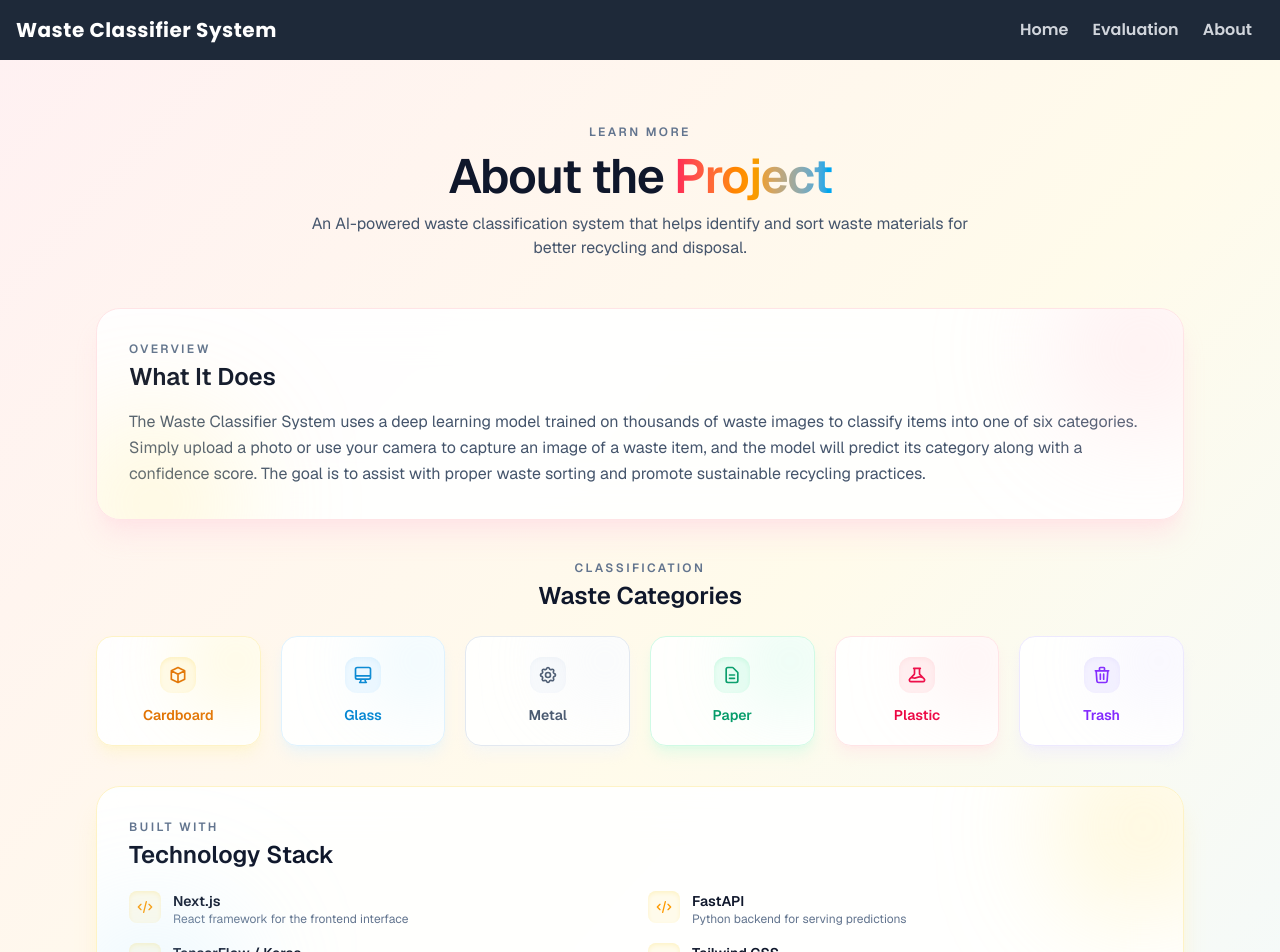
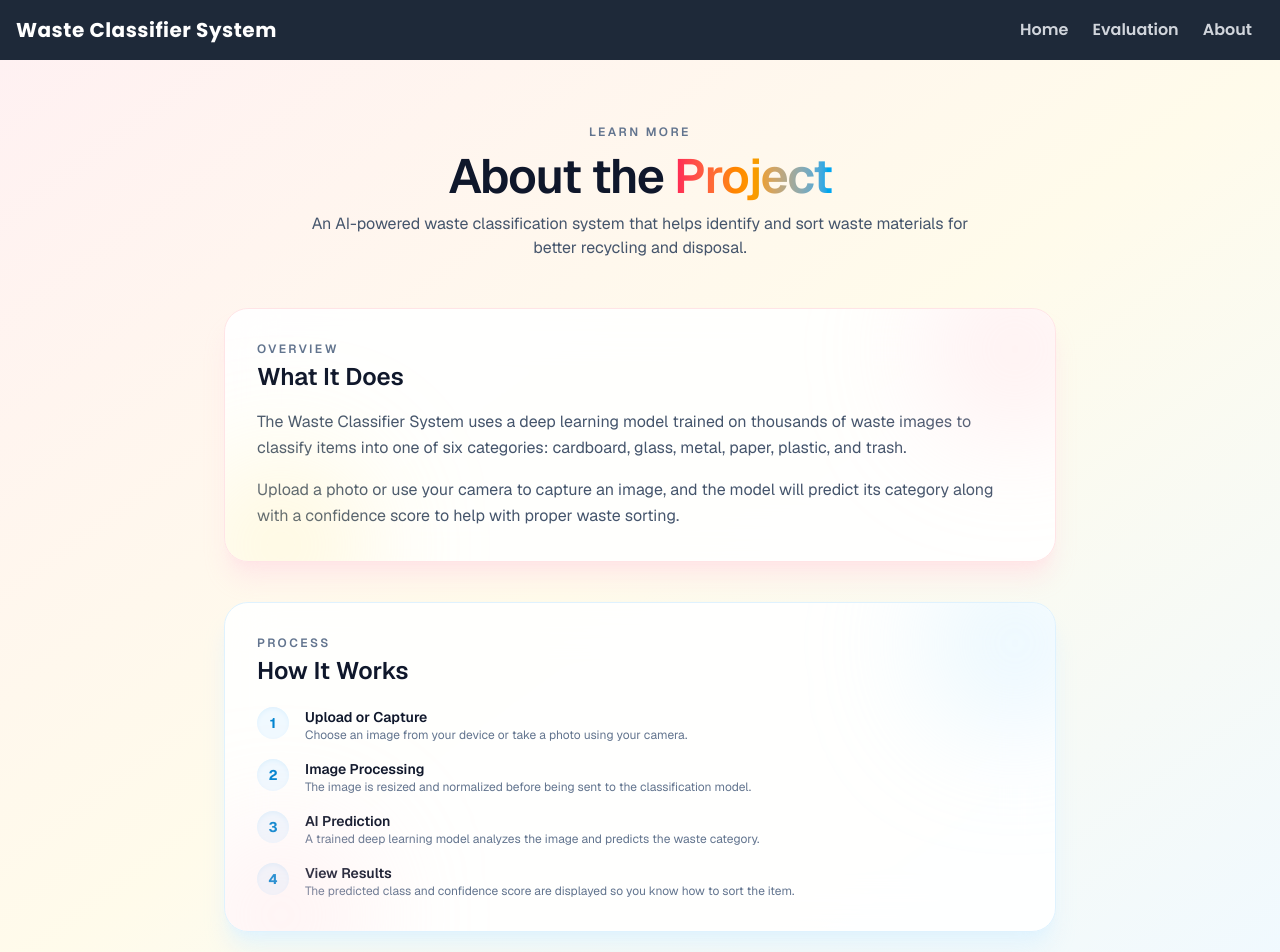
Before and after one commit to pikacoder44/waste-management-classifier, a Next.js app in the folder frontend/: page /about in a window 1280 px wide. Shown: the top 952 px of the page. Built offline with nearby package versions, Linux system fonts and the light colour scheme.

Commit message:
Made About page simpler

```diff
--- a/frontend/app/about/page.tsx
+++ b/frontend/app/about/page.tsx
@@ -1,213 +1,7 @@
 const Page = () => {
-  const categories = [
-    {
-      name: "Cardboard",
-      icon: (
-        <svg
-          className="h-5 w-5"
-          fill="none"
-          viewBox="0 0 24 24"
-          stroke="currentColor"
-          strokeWidth="2"
-        >
-          <path
-            strokeLinecap="round"
-            strokeLinejoin="round"
-            d="M20 7l-8-4-8 4m16 0l-8 4m8-4v10l-8 4m0-10L4 7m8 4v10M4 7v10l8 4"
-          />
-        </svg>
-      ),
-      color: "amber",
-    },
-    {
-      name: "Glass",
-      icon: (
-        <svg
-          className="h-5 w-5"
-          fill="none"
-          viewBox="0 0 24 24"
-          stroke="currentColor"
-          strokeWidth="2"
-        >
-          <path
-            strokeLinecap="round"
-            strokeLinejoin="round"
-            d="M9.75 17L9 20l-1 1h8l-1-1-.75-3M3 13h18M5 17h14a2 2 0 002-2V5a2 2 0 00-2-2H5a2 2 0 00-2 2v10a2 2 0 002 2z"
-          />
-        </svg>
-      ),
-      color: "sky",
-    },
-    {
-      name: "Metal",
-      icon: (
-        <svg
-          className="h-5 w-5"
-          fill="none"
-          viewBox="0 0 24 24"
-          stroke="currentColor"
-          strokeWidth="2"
-        >
-          <path
-            strokeLinecap="round"
-            strokeLinejoin="round"
-            d="M10.325 4.317c.426-1.756 2.924-1.756 3.35 0a1.724 1.724 0 002.573 1.066c1.543-.94 3.31.826 2.37 2.37a1.724 1.724 0 001.066 2.573c1.756.426 1.756 2.924 0 3.35a1.724 1.724 0 00-1.066 2.573c.94 1.543-.826 3.31-2.37 2.37a1.724 1.724 0 00-2.573 1.066c-.426 1.756-2.924 1.756-3.35 0a1.724 1.724 0 00-2.573-1.066c-1.543.94-3.31-.826-2.37-2.37a1.724 1.724 0 00-1.066-2.573c-1.756-.426-1.756-2.924 0-3.35a1.724 1.724 0 001.066-2.573c-.94-1.543.826-3.31 2.37-2.37.996.608 2.296.07 2.572-1.065z"
-          />
-          <path
-            strokeLinecap="round"
-            strokeLinejoin="round"
-            d="M15 12a3 3 0 11-6 0 3 3 0 016 0z"
-          />
-        </svg>
-      ),
-      color: "slate",
-    },
-    {
-      name: "Paper",
-      icon: (
-        <svg
-          className="h-5 w-5"
-          fill="none"
-          viewBox="0 0 24 24"
-          stroke="currentColor"
-          strokeWidth="2"
-        >
-          <path
-            strokeLinecap="round"
-            strokeLinejoin="round"
-            d="M9 12h6m-6 4h6m2 5H7a2 2 0 01-2-2V5a2 2 0 012-2h5.586a1 1 0 01.707.293l5.414 5.414a1 1 0 01.293.707V19a2 2 0 01-2 2z"
-          />
-        </svg>
-      ),
-      color: "emerald",
-    },
-    {
-      name: "Plastic",
-      icon: (
-        <svg
-          className="h-5 w-5"
-          fill="none"
-          viewBox="0 0 24 24"
-          stroke="currentColor"
-          strokeWidth="2"
-        >
-          <path
-            strokeLinecap="round"
-            strokeLinejoin="round"
-            d="M19.428 15.428a2 2 0 00-1.022-.547l-2.387-.477a6 6 0 00-3.86.517l-.318.158a6 6 0 01-3.86.517L6.05 15.21a2 2 0 00-1.806.547M8 4h8l-1 1v5.172a2 2 0 00.586 1.414l5 5c1.26 1.26.367 3.414-1.415 3.414H4.828c-1.782 0-2.674-2.154-1.414-3.414l5-5A2 2 0 009 10.172V5L8 4z"
-          />
-        </svg>
-      ),
-      color: "rose",
-    },
-    {
-      name: "Trash",
-      icon: (
-        <svg
-          className="h-5 w-5"
-          fill="none"
-          viewBox="0 0 24 24"
-          stroke="currentColor"
-          strokeWidth="2"
-        >
-          <path
-            strokeLinecap="round"
-            strokeLinejoin="round"
-            d="M19 7l-.867 12.142A2 2 0 0116.138 21H7.862a2 2 0 01-1.995-1.858L5 7m5 4v6m4-6v6m1-10V4a1 1 0 00-1-1h-4a1 1 0 00-1 1v3M4 7h16"
-          />
-        </svg>
-      ),
-      color: "violet",
-    },
-  ];
-
-  const colorMap: Record<
-    string,
-    {
-      bg: string;
-      text: string;
-      border: string;
-      shadow: string;
-      iconBg: string;
-      iconShadow: string;
-      blur: string;
-    }
-  > = {
-    rose: {
-      bg: "bg-white/90",
-      text: "text-rose-600",
-      border: "border-rose-100",
-      shadow: "shadow-rose-100/60",
-      iconBg: "bg-rose-50",
-      iconShadow: "shadow-rose-100",
-      blur: "bg-rose-200/30",
-    },
-    amber: {
-      bg: "bg-white/90",
-      text: "text-amber-600",
-      border: "border-amber-100",
-      shadow: "shadow-amber-100/60",
-      iconBg: "bg-amber-50",
-      iconShadow: "shadow-amber-100",
-      blur: "bg-amber-200/30",
-    },
-    sky: {
-      bg: "bg-white/90",
-      text: "text-sky-600",
-      border: "border-sky-100",
-      shadow: "shadow-sky-100/60",
-      iconBg: "bg-sky-50",
-      iconShadow: "shadow-sky-100",
-      blur: "bg-sky-200/30",
-    },
-    emerald: {
-      bg: "bg-white/90",
-      text: "text-emerald-600",
-      border: "border-emerald-100",
-      shadow: "shadow-emerald-100/60",
-      iconBg: "bg-emerald-50",
-      iconShadow: "shadow-emerald-100",
-      blur: "bg-emerald-200/30",
-    },
-    slate: {
-      bg: "bg-white/90",
-      text: "text-slate-600",
-      border: "border-slate-200",
-      shadow: "shadow-slate-100/60",
-      iconBg: "bg-slate-50",
-      iconShadow: "shadow-slate-100",
-      blur: "bg-slate-200/30",
-    },
-    violet: {
-      bg: "bg-white/90",
-      text: "text-violet-600",
-      border: "border-violet-100",
-      shadow: "shadow-violet-100/60",
-      iconBg: "bg-violet-50",
-      iconShadow: "shadow-violet-100",
-      blur: "bg-violet-200/30",
-    },
-  };
-
-  const techStack = [
-    {
-      name: "Next.js",
-      description: "React framework for the frontend interface",
-    },
-    { name: "FastAPI", description: "Python backend for serving predictions" },
-    {
-      name: "TensorFlow / Keras",
-      description: "Deep learning model for image classification",
-    },
-    {
-      name: "Tailwind CSS",
-      description: "Utility-first styling across the UI",
-    },
-  ];
-
   return (
     <div className="min-h-[calc(100vh-4rem)] bg-linear-to-br from-rose-50 via-amber-50 to-sky-50 text-slate-900 font-sans">
-      <div className="max-w-6xl mx-auto px-4 sm:px-6 lg:px-8 py-12 sm:py-16">
+      <div className="max-w-4xl mx-auto px-4 sm:px-6 lg:px-8 py-12 sm:py-16">
         {/* Header */}
         <div className="text-center space-y-3 mb-12">
           <p className="text-xs font-semibold uppercase tracking-[0.2em] text-slate-500">
@@ -225,7 +19,7 @@ const Page = () => {
           </p>
         </div>
 
-        {/* What It Does */}
+        {/* Overview */}
         <div className="relative overflow-hidden rounded-3xl border border-rose-100 bg-white/90 p-6 sm:p-8 shadow-xl shadow-rose-100/80 backdrop-blur-xl mb-10">
           <div className="mb-4">
             <p className="text-xs font-semibold uppercase tracking-[0.2em] text-slate-500">
@@ -235,92 +29,18 @@ const Page = () => {
               What It Does
             </h2>
           </div>
-          <p className="text-sm sm:text-base text-slate-600 leading-relaxed">
+          <p className="text-sm sm:text-base text-slate-600 leading-relaxed mb-4">
             The Waste Classifier System uses a deep learning model trained on
             thousands of waste images to classify items into one of six
-            categories. Simply upload a photo or use your camera to capture an
-            image of a waste item, and the model will predict its category along
-            with a confidence score. The goal is to assist with proper waste
-            sorting and promote sustainable recycling practices.
+            categories: cardboard, glass, metal, paper, plastic, and trash.
+          </p>
+          <p className="text-sm sm:text-base text-slate-600 leading-relaxed">
+            Upload a photo or use your camera to capture an image, and the model
+            will predict its category along with a confidence score to help with
+            proper waste sorting.
           </p>
           <div className="pointer-events-none absolute -right-10 -top-10 h-40 w-40 rounded-full bg-rose-200/40 blur-3xl" />
           <div className="pointer-events-none absolute -bottom-16 -left-6 h-40 w-40 rounded-full bg-amber-200/35 blur-3xl" />
-        </div>
-
-        {/* Waste Categories */}
-        <div className="mb-10">
-          <div className="text-center mb-6">
-            <p className="text-xs font-semibold uppercase tracking-[0.2em] text-slate-500">
-              Classification
-            </p>
-            <h2 className="text-xl sm:text-2xl font-semibold text-slate-900 mt-1">
-              Waste Categories
-            </h2>
-          </div>
-          <div className="grid grid-cols-2 sm:grid-cols-3 lg:grid-cols-6 gap-4 sm:gap-5">
-            {categories.map((cat) => {
-              const c = colorMap[cat.color];
-              return (
-                <div
-                  key={cat.name}
-                  className={`relative overflow-hidden rounded-2xl border ${c.border} ${c.bg} p-5 shadow-lg ${c.shadow} backdrop-blur-xl text-center`}
-                >
-                  <div
-                    className={`mx-auto flex h-9 w-9 items-center justify-center rounded-xl ${c.iconBg} ${c.text} shadow-inner ${c.iconShadow} mb-3`}
-                  >
-                    {cat.icon}
-                  </div>
-                  <p className={`text-sm font-semibold ${c.text}`}>
-                    {cat.name}
-                  </p>
-                  <div
-                    className={`pointer-events-none absolute -right-6 -top-6 h-24 w-24 rounded-full ${c.blur} blur-2xl`}
-                  />
-                </div>
-              );
-            })}
-          </div>
-        </div>
-
-        {/* Tech Stack */}
-        <div className="relative overflow-hidden rounded-3xl border border-amber-100 bg-white/90 p-6 sm:p-8 shadow-xl shadow-amber-100/80 backdrop-blur-xl mb-10">
-          <div className="mb-5">
-            <p className="text-xs font-semibold uppercase tracking-[0.2em] text-slate-500">
-              Built With
-            </p>
-            <h2 className="text-xl sm:text-2xl font-semibold text-slate-900 mt-1">
-              Technology Stack
-            </h2>
-          </div>
-          <div className="grid grid-cols-1 sm:grid-cols-2 gap-4">
-            {techStack.map((tech) => (
-              <div key={tech.name} className="flex items-start gap-3">
-                <div className="flex h-8 w-8 shrink-0 items-center justify-center rounded-lg bg-amber-50 text-amber-500 shadow-inner shadow-amber-100">
-                  <svg
-                    className="h-4 w-4"
-                    fill="none"
-                    viewBox="0 0 24 24"
-                    stroke="currentColor"
-                    strokeWidth="2"
-                  >
-                    <path
-                      strokeLinecap="round"
-                      strokeLinejoin="round"
-                      d="M10 20l4-16m4 4l4 4-4 4M6 16l-4-4 4-4"
-                    />
-                  </svg>
-                </div>
-                <div>
-                  <p className="text-sm font-semibold text-slate-900">
-                    {tech.name}
-                  </p>
-                  <p className="text-xs text-slate-500">{tech.description}</p>
-                </div>
-              </div>
-            ))}
-          </div>
-          <div className="pointer-events-none absolute -right-10 -top-10 h-40 w-40 rounded-full bg-amber-200/40 blur-3xl" />
-          <div className="pointer-events-none absolute -bottom-16 -left-6 h-40 w-40 rounded-full bg-sky-200/35 blur-3xl" />
         </div>
 
         {/* How It Works */}
```
